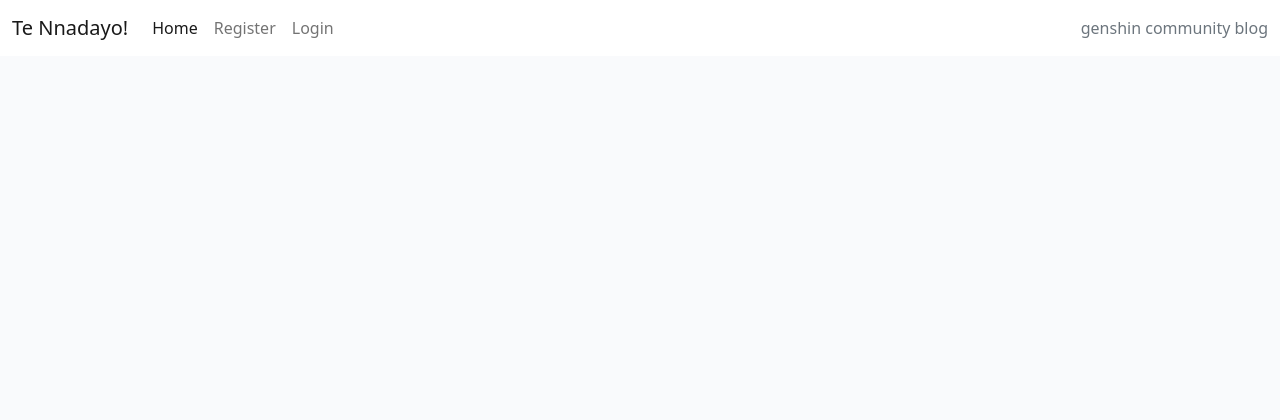
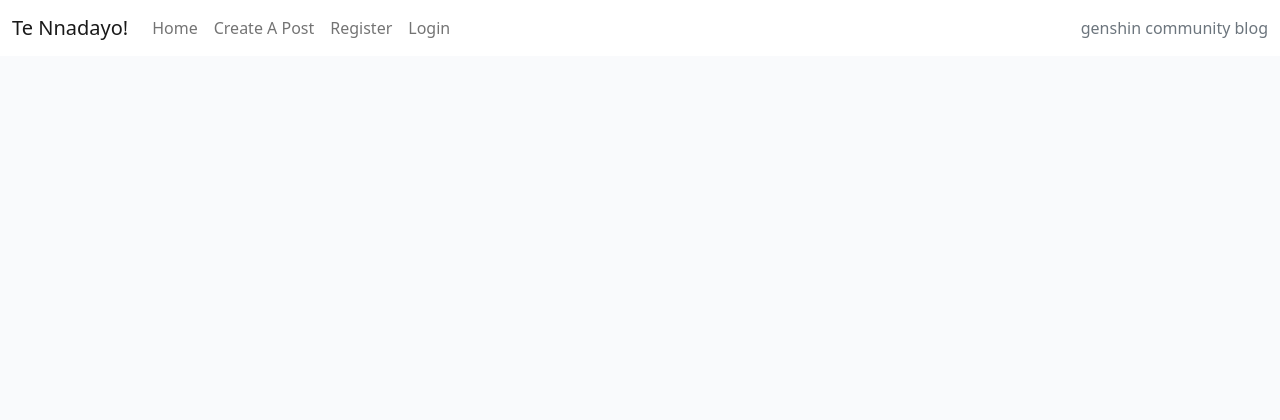
Before and after one commit to charlie-vf/genshin-blog-project, a Django app: page / in a window 1280 px wide. Shown: the top 420 px of the page. Run offline with Django 3.2, Linux system fonts and the light colour scheme; data that the repository does not hold is empty.

Commit message:
Create AddPost view & template and link url

```diff
--- a/blog/models.py
+++ b/blog/models.py
@@ -1,5 +1,6 @@
 from django.db import models
 from django.contrib.auth.models import User
+from django.urls import reverse
 from cloudinary.models import CloudinaryField
 
 STATUS = ((0, 'Draft'), (1, 'Published'))
@@ -25,6 +26,9 @@ class Post(models.Model):
     def __str__(self):
         return self.title + ' | ' + str(self.author)
 
+    def get_absolute_url(self):
+        return reverse('post_detail', args=[self.slug])
+
     def number_of_likes(self):
         return self.likes.count()
 
--- a/blog/urls.py
+++ b/blog/urls.py
@@ -5,6 +5,7 @@ from django.urls import path
 urlpatterns = [
     # url for index.html template view
     path('', views.PostList.as_view(), name='home'),
+    path('add_post/', views.AddPost.as_view(), name='add_post'),
     path('<slug:slug>/', views.PostDetail.as_view(), name='post_detail'),
     path('like/<slug:slug>', views.PostLike.as_view(), name='post_like'),
 ]
--- a/blog/views.py
+++ b/blog/views.py
@@ -10,6 +10,12 @@ class PostList(generic.ListView):
     queryset = Post.objects.filter(status=1).order_by('-created_on')
     template_name = 'index.html'
     paginate_by = 6
+
+
+class AddPost(generic.CreateView):
+    model = Post
+    template_name = 'create_post.html'
+    fields = '__all__'
 
 
 class PostDetail(View):
--- a/templates/base.html
+++ b/templates/base.html
@@ -34,7 +34,10 @@
             <div class="collapse navbar-collapse" id="navbarText">
                 <ul class="navbar-nav me-auto mb-2 mb-lg-0">
                     <li class="nav-item">
-                        <a class="nav-link active" aria-current="page" href="{% url 'home' %}">Home</a>
+                        <a class="nav-link" aria-current="page" href="{% url 'home' %}">Home</a>
+                    </li>
+                    <li class="nav-item">
+                        <a class="nav-link" aria-current="page" href="{% url 'add_post' %}">Create A Post</a>
                     </li>
                     {% if user.is_authenticated %}
                     <li class="nav-item">
--- /dev/null
+++ b/templates/post_detail2.html
@@ -0,0 +1,6 @@
+
+
+<h1>{{ post.title }}</h1>
+<h3>By: {{ post.author }}</h3>
+<h2>{{ post.excerpt }}</h2>
+<p>{{ post.created_on }} | {{ post.number_of_likes }}</p>
```
Also changed, not shown: templates/create_post.html (added, +16 -0 lines), templates/index2.html (added, +17 -0 lines), templates/base2.html (added).
